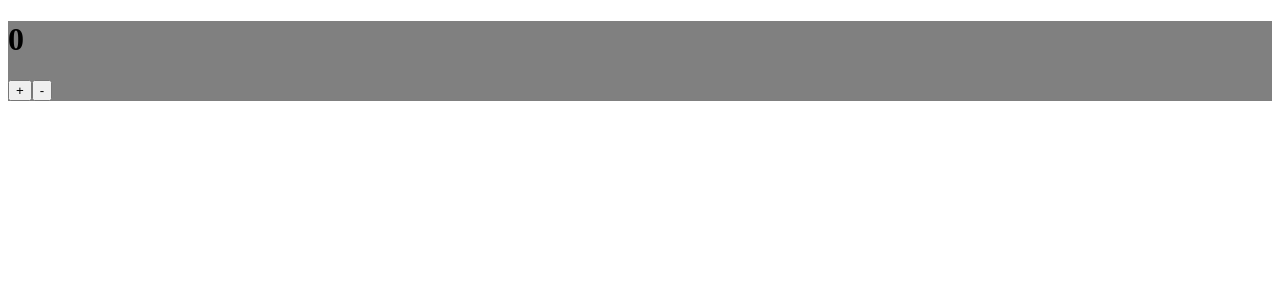
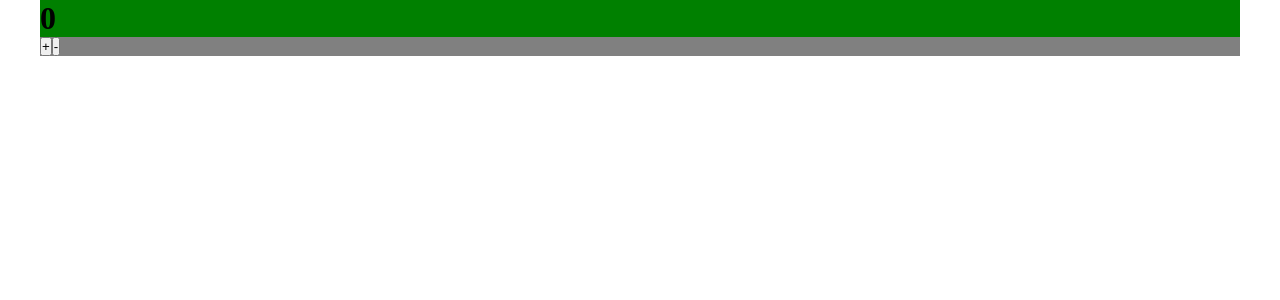
Before and after one commit to polozovaanastasia/advanced_react, a React app: page / in a window 1280 px wide. Shown: the top 300 px of the page. Built offline with nearby package versions, Linux system fonts and the light colour scheme.

Commit message:
css modules.

```diff
--- a/package.json
+++ b/package.json
@@ -19,9 +19,9 @@
         "@types/webpack": "^5.28.5",
         "@types/webpack-dev-server": "^4.7.2",
         "@types/webpack-env": "^1.18.8",
-        "@webpack-cli/init": "^1.1.3",
         "css-loader": "^7.1.2",
         "html-webpack-plugin": "^5.6.3",
+        "mini-css-extract-plugin": "^2.9.2",
         "sass": "^1.86.0",
         "sass-loader": "^16.0.5",
         "style-loader": "^4.0.0",
--- /dev/null
+++ b/src/App.tsx
@@ -0,0 +1,12 @@
+import { Counter } from "./components/counter";
+import "./index.scss";
+
+function App() {
+    return (
+        <div className="app">
+            <Counter />
+        </div>
+    );
+}
+
+export default App;
--- a/src/components/counter.scss
+++ b/src/components/counter.module.scss
@@ -1,3 +1,7 @@
 .counter {
     background-color: gray;
 }
+
+.green {
+    background-color: green;
+}
--- a/src/components/counter.tsx
+++ b/src/components/counter.tsx
@@ -1,11 +1,11 @@
 import { useState } from "react";
-import "./counter.scss";
+import * as styles from "./counter.module.scss";
 
 export function Counter() {
     const [count, setCount] = useState<number>(0);
     return (
-        <div className="counter">
-            <h1>{count}</h1>
+        <div className={styles.counter}>
+            <h1 className={styles.green}>{count}</h1>
             <button
                 onClick={() => {
                     setCount(count + 1);
--- /dev/null
+++ b/src/global.d.ts
@@ -0,0 +1,4 @@
+declare module "*.module.scss" {
+    const classes: { [key: string]: string };
+    export = classes;
+}
--- /dev/null
+++ b/src/index.scss
@@ -0,0 +1,10 @@
+* {
+    padding: 0;
+    margin: 0;
+    box-sizing: border-box;
+}
+
+.app {
+    max-width: 1200px;
+    margin: 0 auto;
+}
--- a/src/index.tsx
+++ b/src/index.tsx
@@ -1,8 +1,8 @@
 import { createRoot } from "react-dom/client";
-import { Counter } from "./components/counter";
+import App from "./App";
 
 const container = document.getElementById("root");
 if (container) {
     const root = createRoot(container);
-    root.render(<Counter />);
+    root.render(<App />);
 }
```
Also changed, not shown: 9 other files (tests, documents, lock files or other folders).
